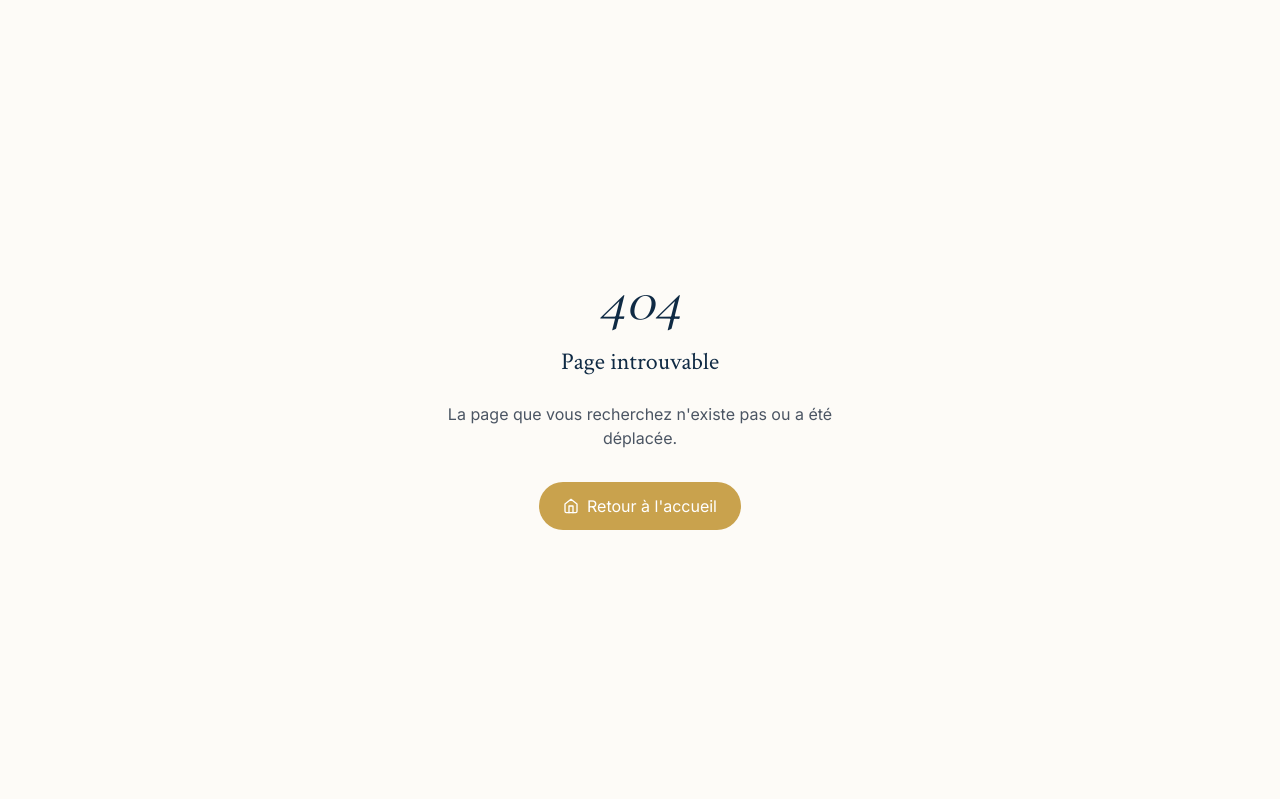
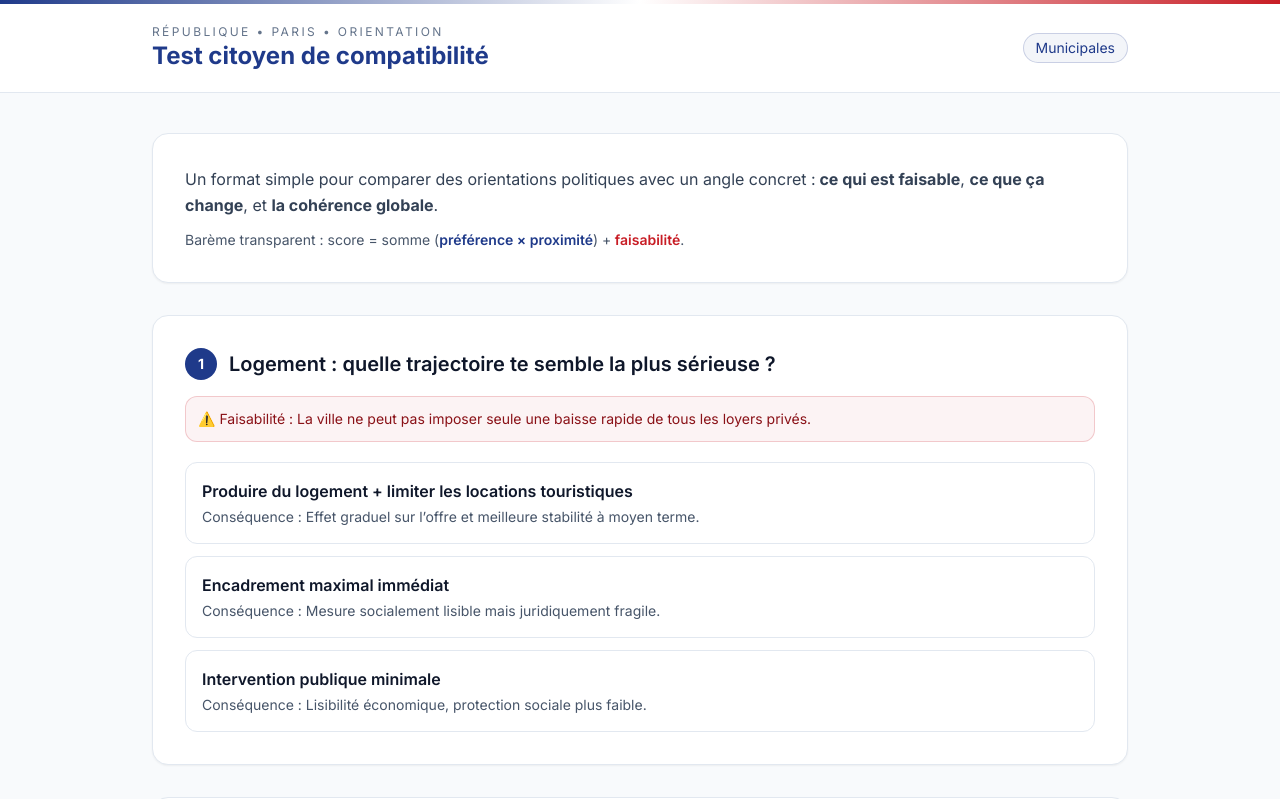
Before and after one commit to vvvfbm77fs-commits/et-jai-crie-v2, a Next.js app: page /test-vote in a window 1280 px wide. Before the commit this address had no page. Shown: the top 799 px of the page. Built offline with nearby package versions, Linux system fonts and the light colour scheme.

Commit message:
style: redesign /test-vote with paris republic visual identity

```diff
--- /dev/null
+++ b/app/test-vote/page.tsx
@@ -0,0 +1,246 @@
+'use client';
+
+import { useMemo, useState } from 'react';
+
+type CandidateKey = 'dati' | 'gregoire' | 'bournazel' | 'chikirou';
+
+type Option = {
+  label: string;
+  preference: number;
+  impact: string;
+  feasibility: number;
+  alignment: Record<CandidateKey, number>;
+};
+
+type Question = {
+  id: string;
+  title: string;
+  impossible: string;
+  options: Option[];
+};
+
+const candidates: Record<CandidateKey, { name: string; tag: string; badge: string }> = {
+  dati: {
+    name: 'Rachida Dati',
+    tag: 'Ordre public et attractivité',
+    badge: 'bg-white text-[#1f3a8a] border-[#1f3a8a]/30',
+  },
+  gregoire: {
+    name: 'Emmanuel Grégoire',
+    tag: 'Équilibre social et transition',
+    badge: 'bg-[#1f3a8a] text-white border-[#1f3a8a]',
+  },
+  bournazel: {
+    name: 'Pierre-Yves Bournazel',
+    tag: 'Pragmatisme municipal',
+    badge: 'bg-white text-[#374151] border-[#374151]/30',
+  },
+  chikirou: {
+    name: 'Sophia Chikirou',
+    tag: 'Rupture sociale',
+    badge: 'bg-[#c81d25] text-white border-[#c81d25]',
+  },
+};
+
+const questions: Question[] = [
+  {
+    id: 'logement',
+    title: 'Logement : quelle trajectoire te semble la plus sérieuse ?',
+    impossible: 'La ville ne peut pas imposer seule une baisse rapide de tous les loyers privés.',
+    options: [
+      {
+        label: 'Produire du logement + limiter les locations touristiques',
+        preference: 3,
+        feasibility: 3,
+        alignment: { dati: 2, gregoire: 3, bournazel: 2, chikirou: 2 },
+        impact: 'Effet graduel sur l’offre et meilleure stabilité à moyen terme.',
+      },
+      {
+        label: 'Encadrement maximal immédiat',
+        preference: 2,
+        feasibility: 1,
+        alignment: { dati: 1, gregoire: 2, bournazel: 1, chikirou: 3 },
+        impact: 'Mesure socialement lisible mais juridiquement fragile.',
+      },
+      {
+        label: 'Intervention publique minimale',
+        preference: 1,
+        feasibility: 2,
+        alignment: { dati: 3, gregoire: 1, bournazel: 2, chikirou: 1 },
+        impact: 'Lisibilité économique, protection sociale plus faible.',
+      },
+    ],
+  },
+  {
+    id: 'mobilite',
+    title: 'Mobilité : quelle priorité de mandat ?',
+    impossible: 'Supprimer totalement pollution et congestion en un mandat n’est pas réaliste.',
+    options: [
+      {
+        label: 'Transport public + vélo + marche',
+        preference: 3,
+        feasibility: 3,
+        alignment: { dati: 2, gregoire: 3, bournazel: 2, chikirou: 2 },
+        impact: 'Bénéfices durables sur la santé et les temps de trajet.',
+      },
+      {
+        label: 'Fluidité automobile prioritaire',
+        preference: 1,
+        feasibility: 2,
+        alignment: { dati: 3, gregoire: 1, bournazel: 2, chikirou: 1 },
+        impact: 'Soulagement ponctuel, effet limité sur l’air.',
+      },
+      {
+        label: 'Gratuité totale immédiate des transports',
+        preference: 2,
+        feasibility: 1,
+        alignment: { dati: 1, gregoire: 2, bournazel: 1, chikirou: 3 },
+        impact: 'Mesure attractive mais lourde en financement.',
+      },
+    ],
+  },
+  {
+    id: 'budget',
+    title: 'Budget : quelle méthode te paraît la plus crédible ?',
+    impossible: 'Promettre “tout financer, sans choix” n’est pas soutenable.',
+    options: [
+      {
+        label: 'Plan priorisé avec calendrier et budget détaillé',
+        preference: 3,
+        feasibility: 3,
+        alignment: { dati: 2, gregoire: 3, bournazel: 3, chikirou: 2 },
+        impact: 'Permet d’évaluer les résultats et de corriger.',
+      },
+      {
+        label: 'Mesures massives immédiates',
+        preference: 2,
+        feasibility: 1,
+        alignment: { dati: 1, gregoire: 2, bournazel: 1, chikirou: 3 },
+        impact: 'Choc social initial, risque budgétaire important.',
+      },
+      {
+        label: 'Réduction forte de la dépense publique',
+        preference: 1,
+        feasibility: 2,
+        alignment: { dati: 3, gregoire: 1, bournazel: 2, chikirou: 1 },
+        impact: 'Dépense contenue, pression sur la qualité de service.',
+      },
+    ],
+  },
+];
+
+export default function TestVotePage() {
+  const [answers, setAnswers] = useState<Record<string, number>>({});
+
+  const allAnswered = questions.every((question) => answers[question.id] !== undefined);
+
+  const ranking = useMemo(() => {
+    if (!allAnswered) return null;
+
+    const score: Record<CandidateKey, number> = {
+      dati: 0,
+      gregoire: 0,
+      bournazel: 0,
+      chikirou: 0,
+    };
+
+    questions.forEach((question) => {
+      const selected = question.options[answers[question.id]];
+      if (!selected) return;
+
+      (Object.keys(score) as CandidateKey[]).forEach((candidate) => {
+        score[candidate] += selected.preference * selected.alignment[candidate] + selected.feasibility;
+      });
+    });
+
+    return (Object.keys(score) as CandidateKey[])
+      .map((key) => ({ key, score: score[key] }))
+      .sort((a, b) => b.score - a.score);
+  }, [answers, allAnswered]);
+
+  return (
+    <div className="min-h-screen bg-slate-50 text-slate-900">
+      <header className="sticky top-0 z-40 border-b border-slate-200 bg-white/95 backdrop-blur">
+        <div className="h-1 w-full bg-gradient-to-r from-[#1f3a8a] via-white to-[#c81d25]" />
+        <div className="max-w-5xl mx-auto px-6 py-5 flex items-center justify-between">
+          <div>
+            <p className="text-xs uppercase tracking-[0.2em] text-slate-500">République • Paris • Orientation</p>
+            <h1 className="text-xl md:text-2xl font-bold text-[#1f3a8a]">Test citoyen de compatibilité</h1>
+          </div>
+          <span className="text-xs md:text-sm px-3 py-1 rounded-full border border-[#1f3a8a]/20 bg-[#1f3a8a]/5 text-[#1f3a8a]">
+            Municipales
+          </span>
+        </div>
+      </header>
+
+      <main className="max-w-5xl mx-auto px-6 py-10 space-y-8">
+        <section className="rounded-2xl border border-slate-200 bg-white p-6 md:p-8 shadow-sm">
+          <p className="text-slate-700 leading-relaxed">
+            Un format simple pour comparer des orientations politiques avec un angle concret :
+            <strong> ce qui est faisable</strong>, <strong>ce que ça change</strong>, et <strong>la cohérence globale</strong>.
+          </p>
+          <p className="mt-3 text-sm text-slate-600">
+            Barème transparent : score = somme (<span className="text-[#1f3a8a] font-semibold">préférence × proximité</span>) +
+            <span className="text-[#c81d25] font-semibold"> faisabilité</span>.
+          </p>
+        </section>
+
+        {questions.map((question, qIndex) => (
+          <section key={question.id} className="rounded-2xl border border-slate-200 bg-white p-6 md:p-8 shadow-sm">
+            <div className="flex items-center gap-3 mb-4">
+              <span className="h-8 w-8 rounded-full bg-[#1f3a8a] text-white text-sm font-bold flex items-center justify-center">
+                {qIndex + 1}
+              </span>
+              <h2 className="text-lg md:text-xl font-semibold">{question.title}</h2>
+            </div>
+
+            <p className="mb-5 text-sm rounded-xl border border-[#c81d25]/20 bg-[#c81d25]/5 p-3 text-[#8a1117]">
+              ⚠️ Faisabilité : {question.impossible}
+            </p>
+
+            <div className="space-y-3">
+              {question.options.map((option, index) => {
+                const selected = answers[question.id] === index;
+                return (
+                  <button
+                    key={option.label}
+                    onClick={() => setAnswers((prev) => ({ ...prev, [question.id]: index }))}
+                    className={`w-full rounded-xl border p-4 text-left transition ${
+                      selected
+                        ? 'border-[#1f3a8a] bg-[#1f3a8a] text-white'
+                        : 'border-slate-200 bg-white hover:border-[#1f3a8a]/50'
+                    }`}
+                  >
+                    <p className="font-semibold">{option.label}</p>
+                    <p className={`mt-1 text-sm ${selected ? 'text-white/85' : 'text-slate-600'}`}>
+                      Conséquence : {option.impact}
+                    </p>
+                  </button>
+                );
+              })}
+            </div>
+          </section>
+        ))}
+
+        {ranking && (
+          <section className="rounded-2xl border border-slate-200 bg-white p-6 md:p-8 shadow-sm">
+            <h2 className="text-xl md:text-2xl font-bold text-[#1f3a8a] mb-5">Résultat de compatibilité</h2>
+            <div className="space-y-3">
+              {ranking.map((entry, index) => (
+                <div key={entry.key} className="flex items-center justify-between gap-4 rounded-xl border border-slate-200 p-4">
+                  <div>
+                    <p className="font-semibold">#{index + 1} — {candidates[entry.key].name}</p>
+                    <p className="text-sm text-slate-600">{candidates[entry.key].tag}</p>
+                  </div>
+                  <span className={`whitespace-nowrap rounded-full border px-3 py-1 text-sm ${candidates[entry.key].badge}`}>
+                    Score {entry.score}
+                  </span>
+                </div>
+              ))}
+            </div>
+          </section>
+        )}
+      </main>
+    </div>
+  );
+}
```
